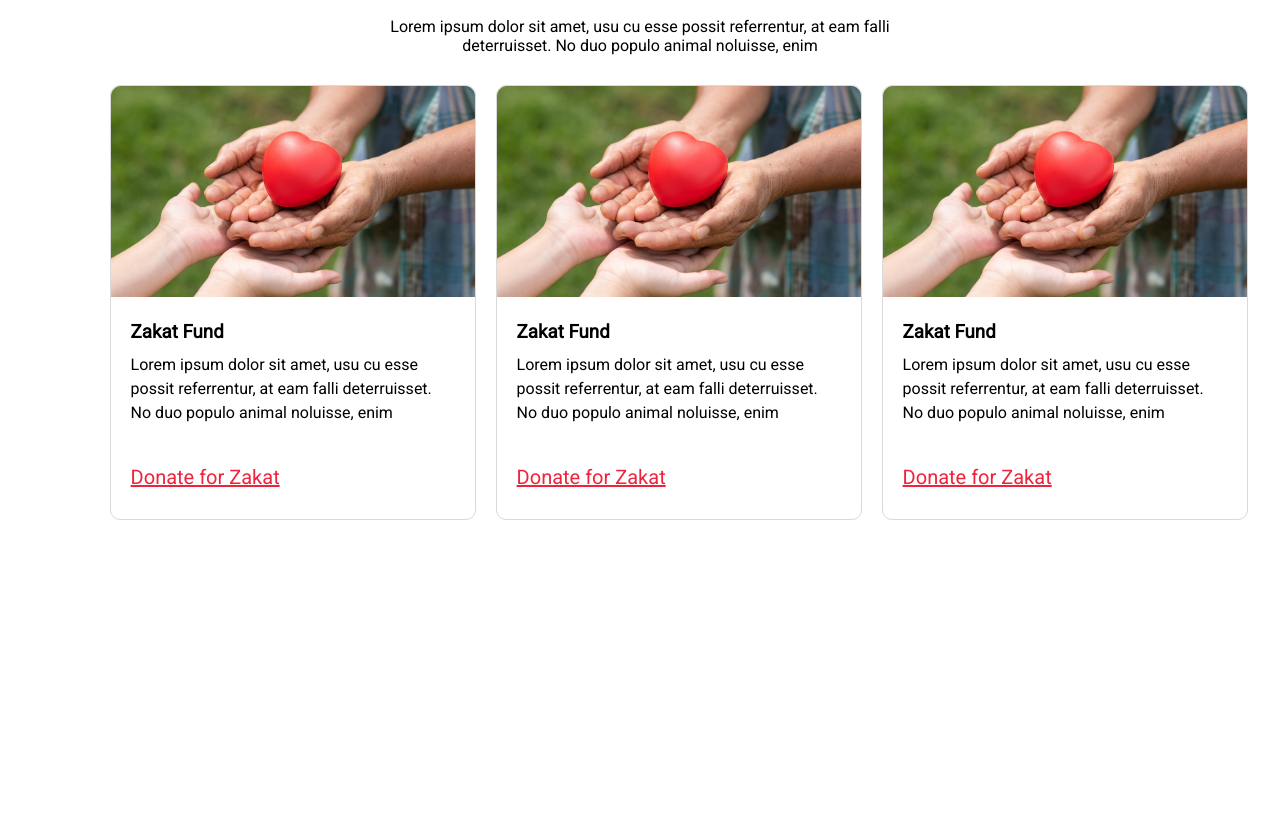
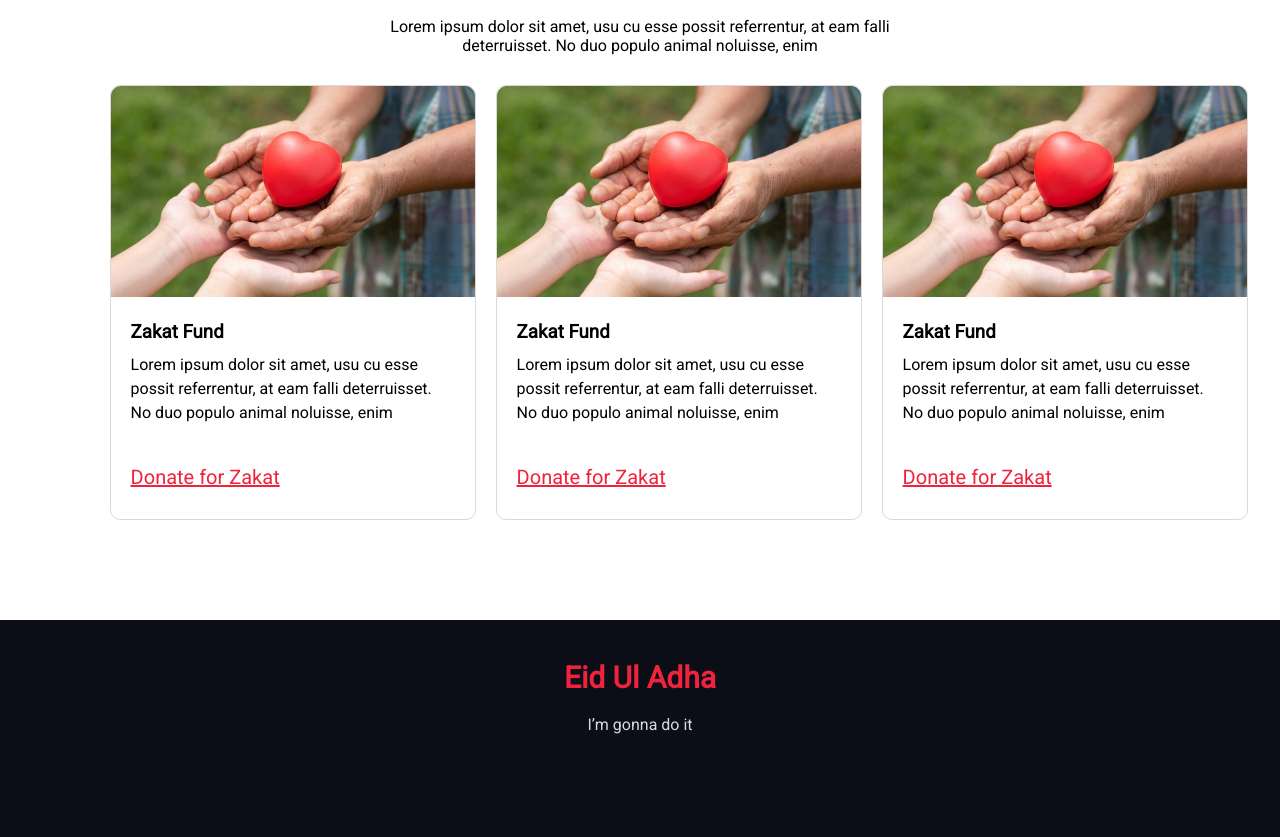
Before and after one commit to mujahidulamin/zakat, a plain HTML site: page index.html in a window 1280 px wide. Shown: the part 3118-3955 px from the top of the page. Before the commit the page ends 3738 px from the top, so only its background shows below. Drawn offline with Linux system fonts and the light colour scheme.

Commit message:
all done

```diff
--- a/index.html
+++ b/index.html
@@ -166,6 +166,11 @@
             </div>
         </div>
     </section>
+
+    <footer class="footer">
+        <h1 class="footer-header">Eid Ul Adha</h1>
+        <p>I’m gonna do it</p>
+    </footer>
 </body>
 
 </html>
--- a/style.css
+++ b/style.css
@@ -185,3 +185,20 @@ h1 {
     font-size: 20px;
     color: #EF233C;
 }
+
+.footer {
+    background-color: #0B0D17;
+    height: 177px;
+    text-align: center;
+    padding-top: 40px;
+}
+
+.footer-header {
+    color: #EF233C;
+    font-size: 30px;
+}
+
+.footer p {
+    color: #D9DBE1;
+    margin-top: 20px;
+}
```
